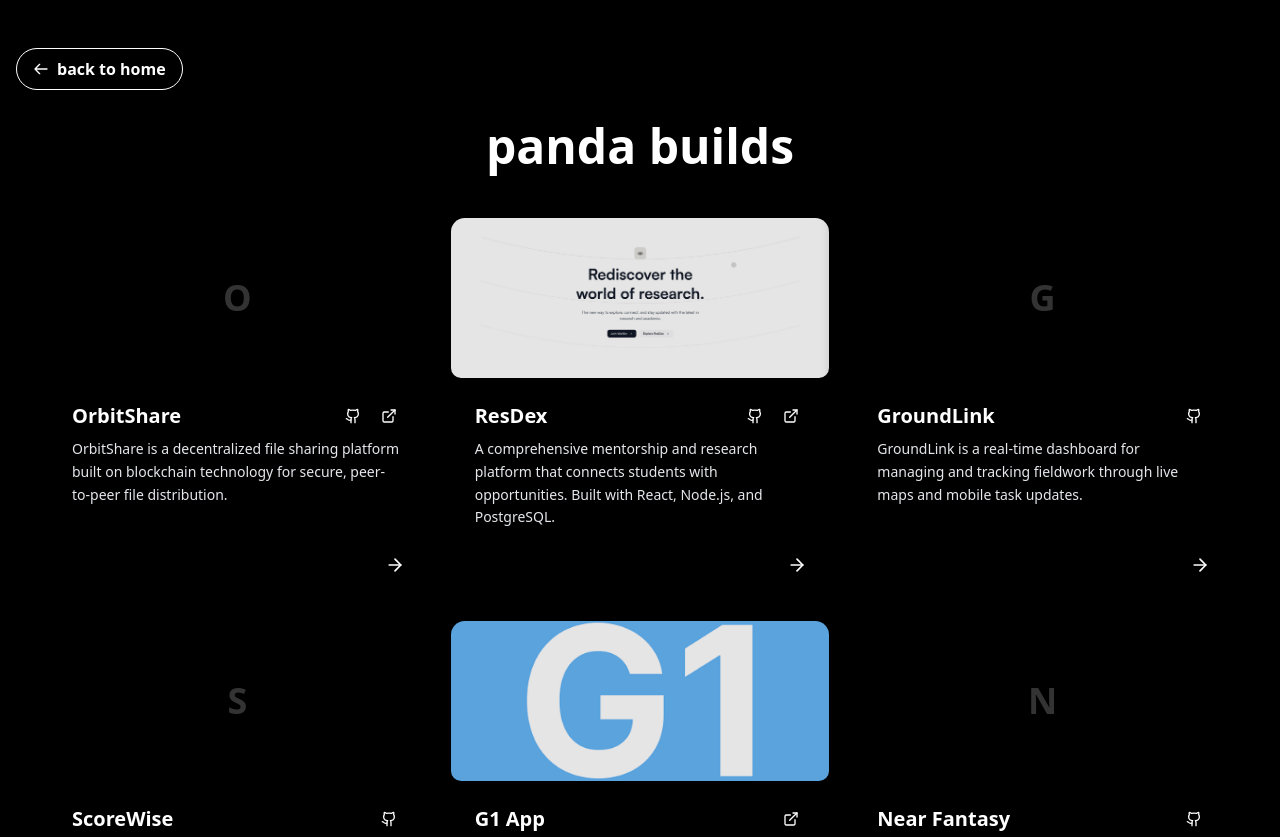
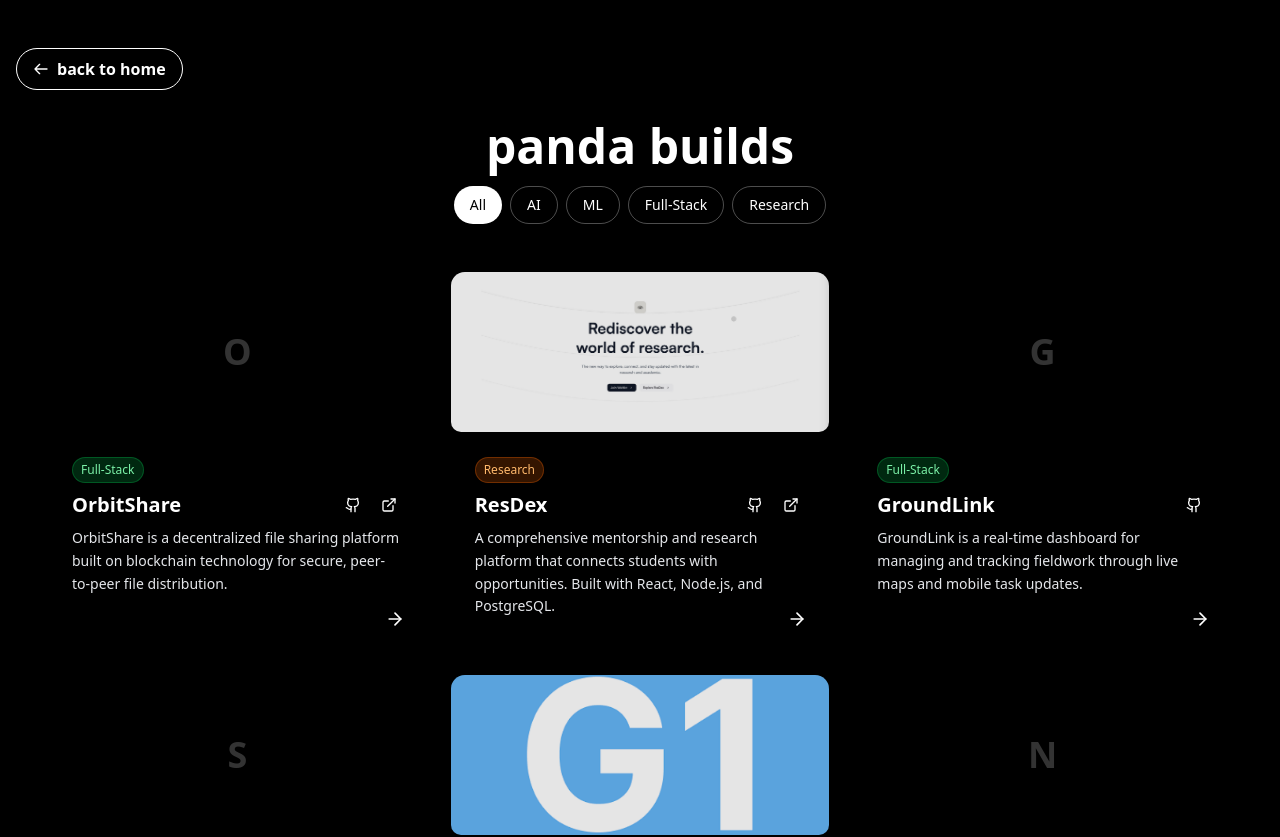
Before and after one commit to jayptz/jaysportfolio, a Next.js app in the folder website2/: page /projects in a window 1280 px wide. Shown: the top 837 px of the page. Built offline with nearby package versions, Linux system fonts and the light colour scheme.

Commit message:
adding categories, polishing projects section.

```diff
--- a/website2/app/projects/projects.tsx
+++ b/website2/app/projects/projects.tsx
@@ -1,5 +1,8 @@
+'use client'
+
 import Link from 'next/link'
 import ProjectBentoGrid from '@/components/ProjectBentoGrid'
+import { useState } from 'react'
 
 const projects = [
   {
@@ -10,7 +13,8 @@ const projects = [
     imagePosition: '',
     githubUrl: 'https://github.com/jayptz/OrbitShare',
     liveUrl: 'https://orbitshare.vercel.app/',
-    slug: 'orbitshare'
+    slug: 'orbitshare',
+    category: 'Full-Stack'
   },
   {
     id: '2',
@@ -20,7 +24,8 @@ const projects = [
     imagePosition: 'object-center',
     githubUrl: 'https://github.com/devp19/ResDex',
     liveUrl: 'https://www.resdex.ca/',
-    slug: 'resdex'
+    slug: 'resdex',
+    category: 'Research'
   },
   {
     id: '3',
@@ -30,7 +35,8 @@ const projects = [
     imagePosition: '',
     githubUrl: 'https://github.com/jayptz/GroundLink',
     liveUrl: '',
-    slug: 'groundlink'
+    slug: 'groundlink',
+    category: 'Full-Stack'
   },
   {
     id: '4',
@@ -40,7 +46,8 @@ const projects = [
     imagePosition: '',
     githubUrl: 'https://github.com/jayptz/ScoreWise',
     liveUrl: '',
-    slug: 'scorewise'
+    slug: 'scorewise',
+    category: 'ML'
   },
   {
     id: '5',
@@ -50,7 +57,8 @@ const projects = [
     imagePosition: 'object-center',
     githubUrl: '',
     liveUrl: 'https://play.google.com/store/apps/details?id=com.smitpatel.g1app&pli=1',
-    slug: 'g1app'
+    slug: 'g1app',
+    category: 'Full-Stack'
   },
   {
     id: '6',
@@ -60,7 +68,8 @@ const projects = [
     imagePosition: '',
     githubUrl: 'https://github.com/jayptz/NEAR-Fantasy',
     liveUrl: '',
-    slug: 'Near-Fantasy'
+    slug: 'Near-Fantasy',
+    category: 'Full-Stack'
   },
   {
     id: '7',
@@ -70,11 +79,20 @@ const projects = [
     imagePosition: 'object-center',
     githubUrl: 'https://github.com/jayptz/MyBuddy',
     liveUrl: '',
-    slug: 'mybuddy'
+    slug: 'mybuddy',
+    category: 'AI'
   }
 ]
 
+const categories = ['All', 'AI', 'ML', 'Full-Stack', 'Research']
+
 export default function ProjectsPage() {
+  const [selectedCategory, setSelectedCategory] = useState('All')
+
+  const filteredProjects = selectedCategory === 'All'
+    ? projects
+    : projects.filter(project => project.category === selectedCategory)
+
   return (
     <main className="relative min-h-screen bg-black">
       <div className="absolute inset-0 flex justify-around opacity-20 -z-10">
@@ -105,9 +123,26 @@ export default function ProjectsPage() {
           <h1 className="text-5xl font-bold text-white mb-4">
             panda builds
           </h1>
+
+          {/* Category Filter */}
+          <div className="flex flex-wrap justify-center gap-2 mb-6">
+            {categories.map((category) => (
+              <button
+                key={category}
+                onClick={() => setSelectedCategory(category)}
+                className={`px-4 py-2 rounded-full text-sm font-medium transition-all duration-200 ${
+                  selectedCategory === category
+                    ? 'bg-white text-black'
+                    : 'border border-white/30 text-white hover:border-white hover:bg-white/10'
+                }`}
+              >
+                {category}
+              </button>
+            ))}
+          </div>
         </div>
 
-        <ProjectBentoGrid projects={projects} />
+        <ProjectBentoGrid projects={filteredProjects} />
       </div>
     </main>
   )
--- a/website2/components/ProjectBentoGrid.tsx
+++ b/website2/components/ProjectBentoGrid.tsx
@@ -14,6 +14,7 @@ interface Project {
   githubUrl?: string
   liveUrl?: string
   slug: string
+  category: string
 }
 
 interface ProjectCardProps {
@@ -31,6 +32,21 @@ const ProjectCard = ({ project, index }: ProjectCardProps) => {
   ]
   const gradientIndex = project.title.length % gradients.length
   const gradient = gradients[gradientIndex]
+
+  const getCategoryColor = (category: string) => {
+    switch (category) {
+      case 'AI':
+        return 'bg-purple-500/20 text-purple-300 border-purple-500/30'
+      case 'ML':
+        return 'bg-blue-500/20 text-blue-300 border-blue-500/30'
+      case 'Full-Stack':
+        return 'bg-green-500/20 text-green-300 border-green-500/30'
+      case 'Research':
+        return 'bg-orange-500/20 text-orange-300 border-orange-500/30'
+      default:
+        return 'bg-gray-500/20 text-gray-300 border-gray-500/30'
+    }
+  }
 
   return (
     <motion.div
@@ -70,6 +86,13 @@ const ProjectCard = ({ project, index }: ProjectCardProps) => {
 
               {/* Project Content - 40% of card height */}
         <div className="relative p-4 sm:p-6 h-2/5">
+          {/* Category Badge */}
+          <div className="mb-2">
+            <span className={`inline-block px-2 py-1 rounded-full text-xs font-medium border ${getCategoryColor(project.category)}`}>
+              {project.category}
+            </span>
+          </div>
+
           {/* Title with icons on the right */}
           <div className="flex items-center justify-between mb-2">
             <h3 className="text-lg sm:text-xl font-bold text-white group-hover:text-gray-200 transition-colors duration-300">
```
